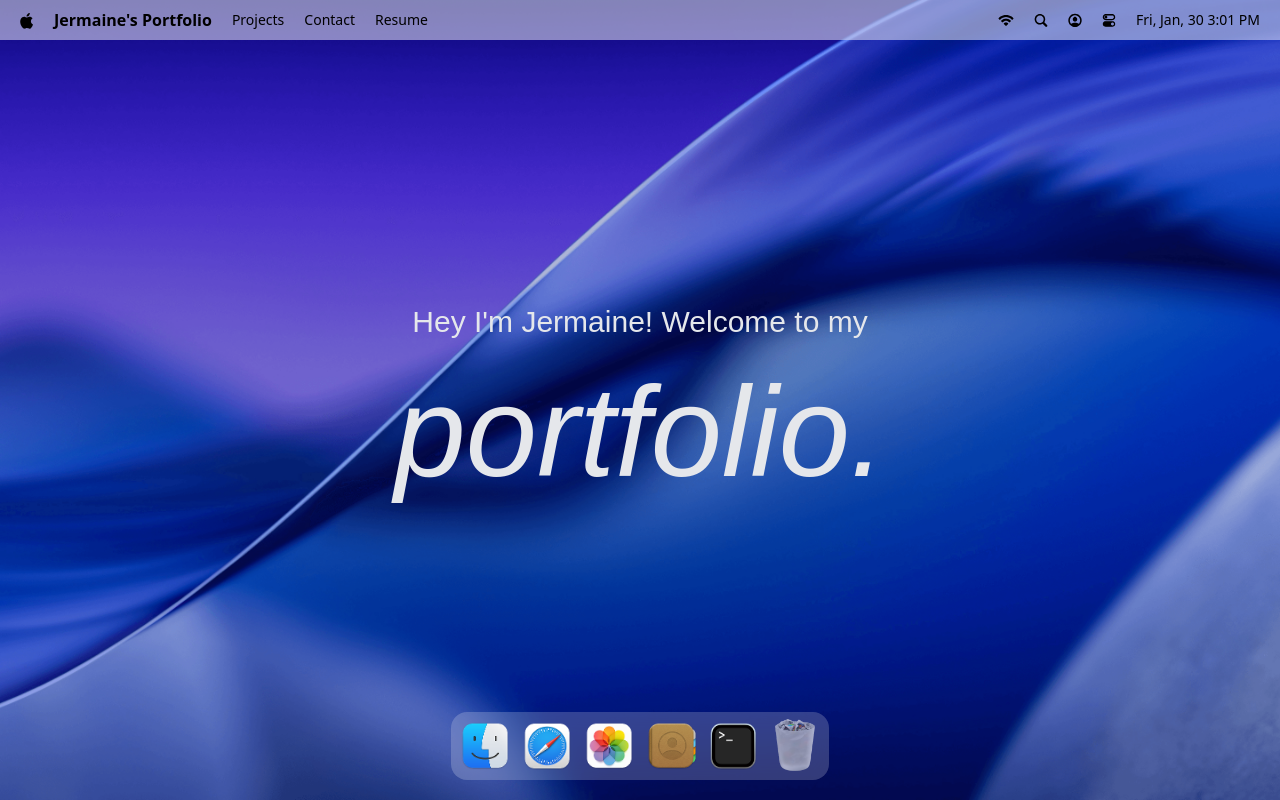
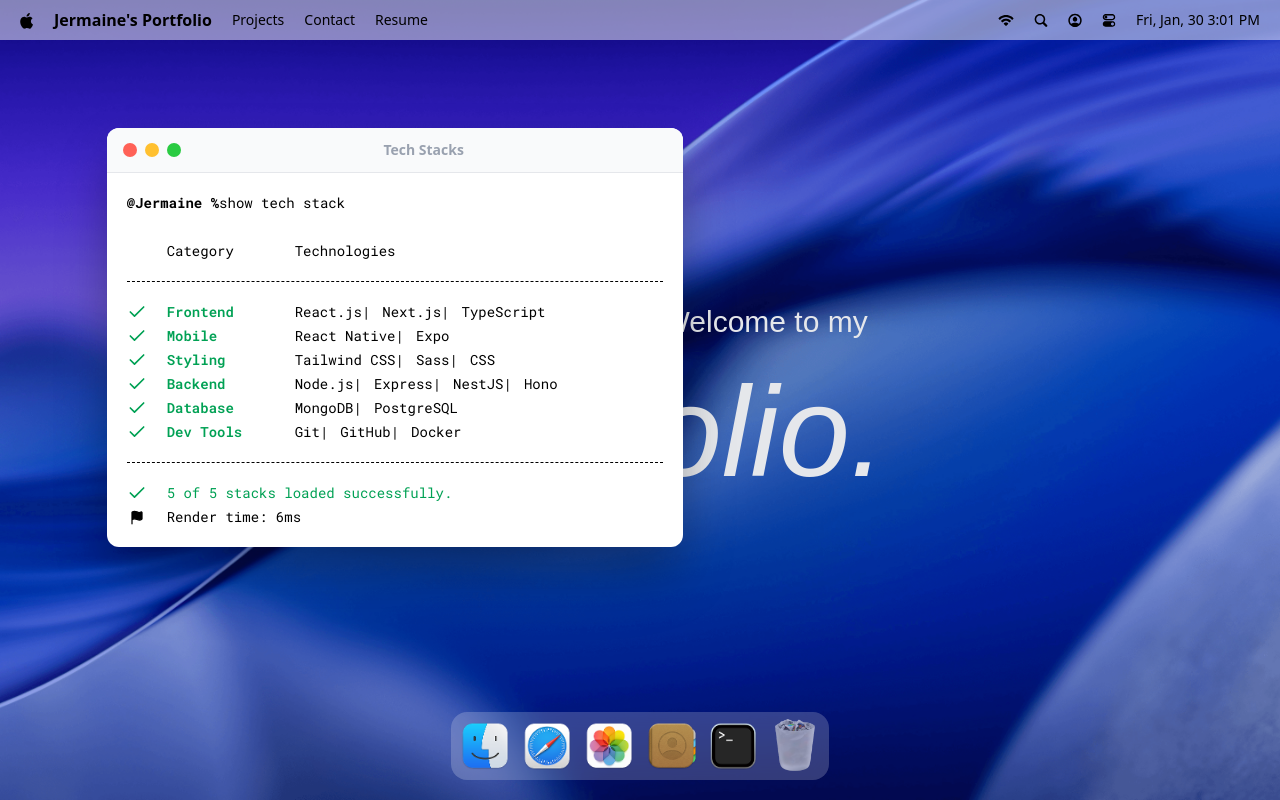
Before and after one commit to SirBeNoble/PerkinsPortfolio, a React (Vite) app: page / in a window 1280 px wide. Both pictures are taken after a click on the button 733 px from the left and 746 px from the top of the page. Built offline with nearby package versions, Linux system fonts and the light colour scheme; a web font is replaced by a local one.

Commit message:
implement HOC for window controls

```diff
--- a/src/App.jsx
+++ b/src/App.jsx
@@ -1,4 +1,10 @@
 import { Navbar, Welcome, Dock } from "#components";
+import { Draggable } from "gsap/Draggable";
+import { gsap } from "gsap";
+import { Terminal } from "#windows";
+import WindowControls from "#components/WindowControlls";
+
+gsap.registerPlugin(Draggable);
 
 const App = () => {
   return (
@@ -6,6 +12,8 @@
     <Navbar />
     <Welcome />
     <Dock />
+
+    <Terminal />
   </main>
   )
 };
--- /dev/null
+++ b/src/components/WindowControlls.jsx
@@ -0,0 +1,15 @@
+import useWindowStore from "#store/window";
+
+const WindowControls = ({ target }) => {
+    const { closeWindow } = useWindowStore();
+
+  return (
+    <div id="window-controls">
+        <div className="close" onClick={() => closeWindow(target)} />
+        <div className="minimize" />
+        <div className="maximize" />
+    </div>
+  );
+};
+
+export default WindowControls;
--- /dev/null
+++ b/src/hoc/WindowWrapper.jsx
@@ -0,0 +1,58 @@
+import useWindowStore from "#store/window";
+import { useGSAP } from "@gsap/react";
+import { useLayoutEffect, useRef } from "react";
+import { gsap } from "gsap";
+import { Draggable } from "gsap/Draggable";
+
+const WindowWrapper = (Component, windowKey) => {
+    const Wrapped = (props) => {
+        const { windows, focusWindow } = useWindowStore();
+        const { isOpen, zIndex } = windows[windowKey];
+        const ref = useRef(null);
+
+        useGSAP(() => {
+            const element = ref.current;
+            if (!element || !isOpen) return;
+
+            element.style.display = 'block';
+
+            gsap.fromTo(
+                element,
+                { opacity: 0, scale: 0.8, y: 40 },
+                { opacity: 1, scale: 1, y: 0, duration: 0.4, ease: 'power3.out' }
+            );
+        }, [isOpen]);
+
+        useGSAP(() => {
+            const element = ref.current;
+            if (!element) return;
+
+            const [instance] = Draggable.create(element, { onPress: () => focusWindow(windowKey) });
+
+            return () => instance.kill();
+        }, []);
+
+        useLayoutEffect(() => {
+            const element = ref.current;
+            if (!element) return;
+            element.style.display = isOpen ? 'block' : 'none';
+        }, [isOpen]);
+
+        return (
+            <section
+                id={windowKey}
+                ref={ref}
+                style={{ zIndex }}
+                className="absolute"
+            >
+                <Component {...props} />
+        </section>
+        )
+    };
+
+    Wrapped.displayName = `WindowWrapper(${Component.displayName || Component.name || 'Component'})`;
+
+    return Wrapped
+};
+
+export default WindowWrapper;
--- /dev/null
+++ b/src/windows/Terminal.jsx
@@ -0,0 +1,58 @@
+import WindowControls from "#components/WindowControlls";
+import { techStack } from "#constants";
+import WindowWrapper from "#hoc/WindowWrapper";
+import { Check, Flag } from "lucide-react";
+
+const Terminal = () => {
+  return (
+    <>
+        <div id="window-header">
+            <WindowControls target="terminal"/>
+            <h2>Tech Stacks</h2>
+        </div>
+
+        <div className="techstack">
+            <p>
+                <span className="font-bold">@Jermaine %</span>
+                show tech stack
+            </p>
+
+            <div className="label">
+                <p className="w-32">Category</p>
+                <p>Technologies</p>
+            </div>
+
+            <ul className="content">
+                { techStack.map(({ category, items }) => (
+                    <li key={category} className="flex items-center">
+                        <Check className="check" size={20} />
+                        <h3>{category}</h3>
+                        <ul>
+                            {items.map((item, index) => (
+                                <li key={index}>
+                                    {item}
+                                    {index < items.length - 1 ? '|' : ''}
+                                </li>
+                            ))}
+                        </ul>
+                    </li>
+                ))}
+            </ul>
+
+            <div className="footnote">
+                <p>
+                    <Check className="check" size={20} /> 5 of 5 stacks loaded successfully.
+                </p>
+                <p className="text-black">
+                    <Flag size={15} fill="black"/>
+                    Render time: 6ms
+                </p>
+            </div>
+        </div>
+    </>
+  );
+};
+
+const TerminalWindow = WindowWrapper(Terminal, "terminal");
+
+export default TerminalWindow;
--- /dev/null
+++ b/src/windows/index.js
@@ -0,0 +1,4 @@
+import Terminal from "./Terminal";
+import WindowControls from "#components/WindowControlls";
+
+export { Terminal, WindowControls };
```
